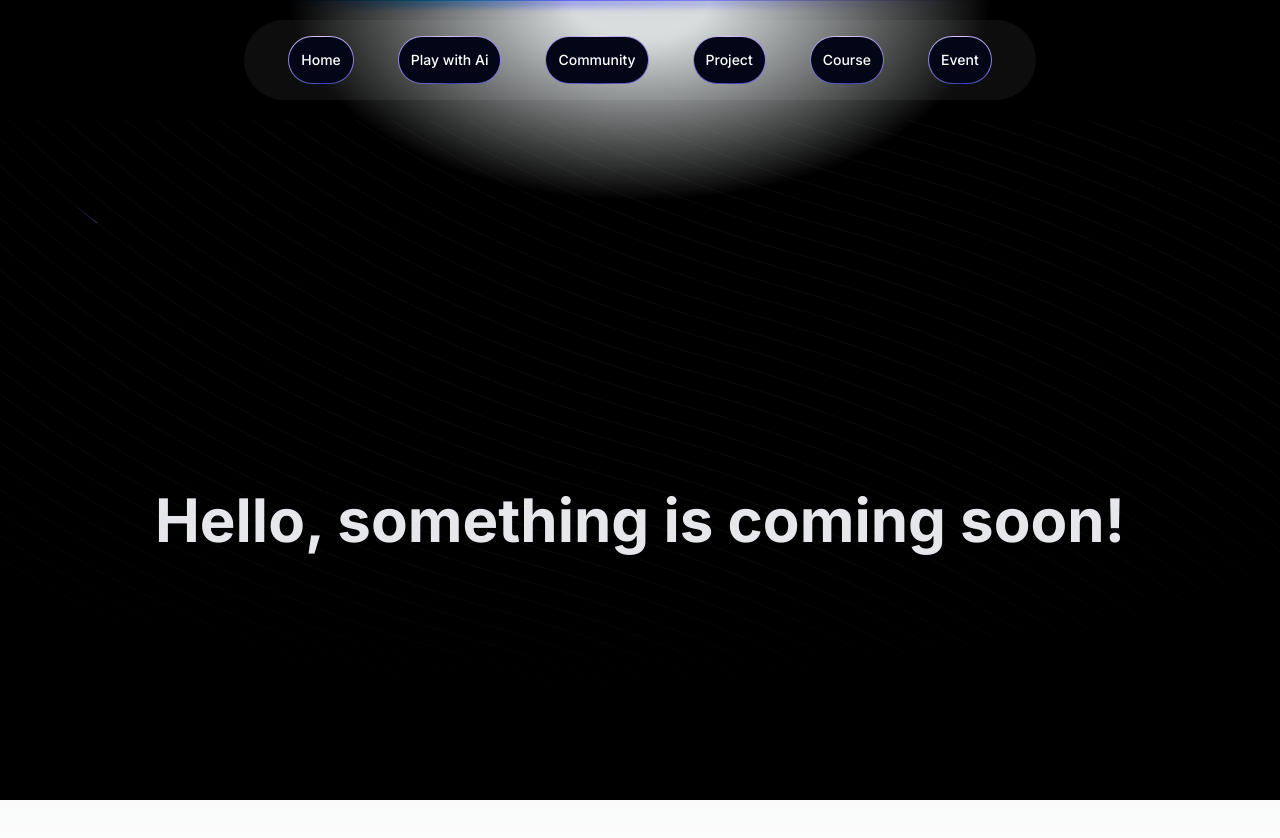
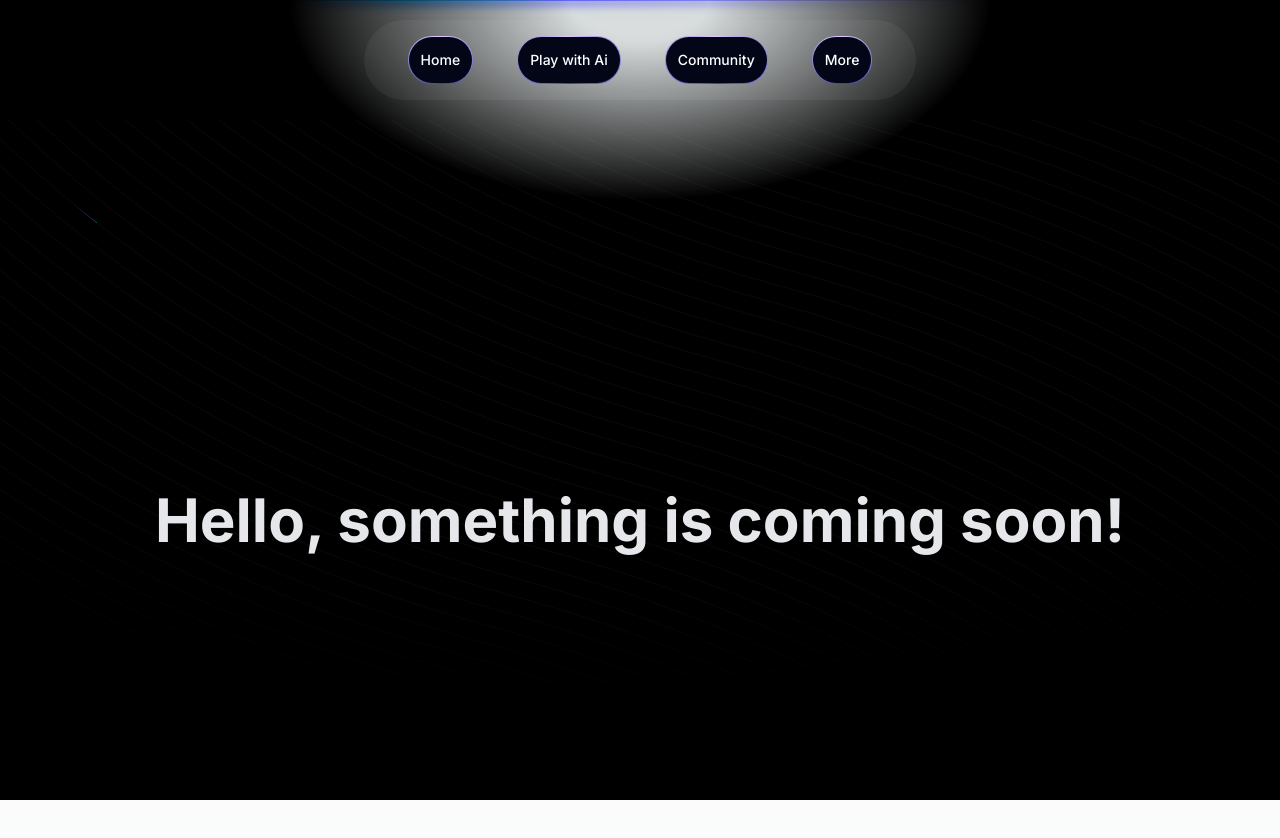
Before and after one commit to prathmchavan/Learnium, a Next.js app in the folder frontend/: page / in a window 1280 px wide. Shown: the top 838 px of the page. Built offline with nearby package versions, Linux system fonts and the light colour scheme.

Commit message:
minor changes
Navbar minor changes added dropdown

```diff
--- a/frontend/src/app/layout.tsx
+++ b/frontend/src/app/layout.tsx
@@ -1,7 +1,7 @@
 import type { Metadata } from "next";
 import { Inter } from "next/font/google";
 import "./globals.css";
-import Navbar from "@/components/Navbar";
+import Navbar from "@/components/Global/Navbar";
 import { SparklesCore } from "@/components/ui/sparkels";
 
 const inter = Inter({ subsets: ["latin"] });
--- /dev/null
+++ b/frontend/src/components/Global/ButtonNav/index.tsx
@@ -0,0 +1,48 @@
+"use client";
+import { ButtonsCard } from "@/components/ui/tailwindcss-buttons";
+import { useRouter } from "next/navigation";
+import React from "react";
+
+
+
+interface buttonNavProp {
+    name: string;
+}
+
+export function ButtonNav({ name }: buttonNavProp) {
+    const router = useRouter();
+    const r =(name:string)=>{
+
+        router.push(`/${name}`);    }
+    return (
+
+        <ButtonsCard className="bg-transparent w-full border-none h-auto" onClick={()=> r(name)}>
+            <button className="bg-slate-800 no-underline group cursor-pointer relative shadow-2xl shadow-zinc-900 rounded-full p-px text-xs font-semibold leading-6  text-white inline-block">
+                <span className="absolute inset-0 overflow-hidden rounded-full">
+                    <span className="absolute inset-0 rounded-full bg-[image:radial-gradient(75%_100%_at_50%_0%,rgba(56,189,248,0.6)_0%,rgba(56,189,248,0)_75%)] opacity-0 transition-opacity duration-500 group-hover:opacity-100"></span>
+                </span>
+                <div className="relative flex space-x-2 items-center z-10 rounded-full bg-zinc-950 py-0.5 px-4 ring-1 ring-white/10 ">
+                    <span>{name}</span>
+                    {/* <svg
+                        width="16"
+                        height="16"
+                        viewBox="0 0 24 24"
+                        fill="none"
+                        xmlns="http://www.w3.org/2000/svg"
+                    >
+                        <path
+                            stroke="currentColor"
+                            strokeLinecap="round"
+                            strokeLinejoin="round"
+                            strokeWidth="1.5"
+                            d="M10.75 8.75L14.25 12L10.75 15.25"
+                        ></path>
+                    </svg> */}
+                </div>
+                <span className="absolute -bottom-0 left-[1.125rem] h-px w-[calc(100%-2.25rem)] bg-gradient-to-r from-emerald-400/0 via-emerald-400/90 to-emerald-400/0 transition-opacity duration-500 group-hover:opacity-40"></span>
+            </button>
+        </ButtonsCard>
+
+
+    );
+}
--- /dev/null
+++ b/frontend/src/components/Global/Navbar/index.tsx
@@ -0,0 +1,70 @@
+"use client"
+import React, { useState } from "react";
+import { TailwindcssButtons } from "../TailwindcssButtons";
+import { ButtonsCard } from "../../ui/tailwindcss-buttons";
+import { HoveredLink, Menu, MenuItem } from "../../ui/navbar-menu";
+import { cn } from "@/lib/utils";
+import { ButtonNav } from "../ButtonNav";
+
+
+
+const Navbar = () => {
+    const [dropdownOpen, setDropdownOpen] = useState(false);
+
+    return (
+        <div className="flex justify-center align-middle my-5 ">
+            <div className=" justify-center align-middle flex ">
+                {/* Gradients */}
+                <div className="absolute inset-x-20 top-0 bg-gradient-to-r from-transparent via-indigo-500 to-transparent h-[5px] w-3/4 blur-sm" />
+                <div className="absolute inset-x-20 top-0 bg-gradient-to-r from-transparent via-indigo-500 to-transparent h-px w-3/4" />
+                <div className="absolute inset-x-60 top-0 bg-gradient-to-r from-transparent via-sky-500 to-transparent h-[5px] w-1/4 blur-sm" />
+                <div className="absolute inset-x-60 top-0 bg-gradient-to-r from-transparent via-sky-500 to-transparent h-px w-1/4" />
+
+
+
+                {/* Radial Gradient to prevent sharp edges */}
+                <div className="absolute inset-0 w-full h-full bg-black [mask-image:radial-gradient(350px_200px_at_top,transparent_20%,white)]"></div>
+            </div>
+            <div className=" bg-white rounded-full bg-clip-padding backdrop-filter backdrop-blur-sm bg-opacity-5 ">
+                <ul className=" flex flex-row gap-11 px-11 py-4">
+                    <li>
+                        <TailwindcssButtons name="Home" />
+                    </li>
+                    <li>
+                        <TailwindcssButtons name="Play with Ai" />
+                    </li>
+                    <li>
+                        <TailwindcssButtons name="Community" />
+                    </li>
+                    <li className="relative group">
+                        <button className="relative inline-flex h-12 overflow-hidden rounded-full p-[1px]">
+                            <span className="absolute inset-[-1000%] animate-[spin_2s_linear_infinite] bg-[conic-gradient(from_90deg_at_50%_50%,#E2CBFF_0%,#393BB2_50%,#E2CBFF_100%)]" />
+                            <span className="inline-flex h-full w-full cursor-pointer items-center justify-center rounded-full bg-slate-950 px-3 py-1 text-sm font-medium text-white backdrop-blur-3xl">
+                                More
+                            </span>
+                        </button>
+                        <ul
+                            className="absolute mt-5 px-5 py-2 bg-white bg-clip-padding backdrop-filter backdrop-blur-xl bg-opacity-5 rounded-lg shadow-lg transition-all duration-300 ease-in-out transform scale-95 opacity-0 group-hover:scale-100 group-hover:opacity-100 ">
+                            <li className="my-2">
+                                <ButtonNav name="Project" />
+                            </li>
+                            <li className="my-2">
+                                <ButtonNav name="Courses" />
+                            </li>
+                            <li>
+                                <ButtonNav name="Events" />
+                            </li>
+
+                        </ul>
+                    </li>
+
+                </ul>
+            </div>
+
+
+        </div>
+    )
+
+}
+
+export default Navbar;
--- a/frontend/src/components/buttons.tsx
+++ b/frontend/src/components/Global/TailwindcssButtons/index.tsx
@@ -2,7 +2,7 @@
 import React from "react";
 import reactElementToJSXString from "react-element-to-jsx-string";
 import { toast, Toaster } from "sonner";
-import { ButtonsCard } from "./ui/tailwindcss-buttons";
+import { ButtonsCard } from "../../ui/tailwindcss-buttons";
 
 interface TailwindcssButtonsProps {
   name: string;
--- a/frontend/src/components/Navbar.tsx
+++ /dev/null
@@ -1,52 +0,0 @@
-import React from "react";
-import { TailwindcssButtons } from "./buttons";
-import { ButtonsCard } from "./ui/tailwindcss-buttons";
-
-
-
-const Navbar = () => {
-
-    return (
-        <div className="flex justify-center align-middle my-5 ">
-            <div className=" justify-center align-middle flex ">
-                {/* Gradients */}
-                <div className="absolute inset-x-20 top-0 bg-gradient-to-r from-transparent via-indigo-500 to-transparent h-[5px] w-3/4 blur-sm" />
-                <div className="absolute inset-x-20 top-0 bg-gradient-to-r from-transparent via-indigo-500 to-transparent h-px w-3/4" />
-                <div className="absolute inset-x-60 top-0 bg-gradient-to-r from-transparent via-sky-500 to-transparent h-[5px] w-1/4 blur-sm" />
-                <div className="absolute inset-x-60 top-0 bg-gradient-to-r from-transparent via-sky-500 to-transparent h-px w-1/4" />
-
-
-
-                {/* Radial Gradient to prevent sharp edges */}
-                <div className="absolute inset-0 w-full h-full bg-black [mask-image:radial-gradient(350px_200px_at_top,transparent_20%,white)]"></div>
-            </div>
-            <div className=" bg-white rounded-full bg-clip-padding backdrop-filter backdrop-blur-sm bg-opacity-5 ">
-                <ul className=" flex flex-row gap-11 px-11 py-4">
-                    <li>
-                        <TailwindcssButtons name="Home" />
-                    </li>
-                    <li>
-                        <TailwindcssButtons name="Play with Ai" />
-                    </li>
-                    <li>
-                        <TailwindcssButtons name="Community" />
-                    </li>
-                    <li>
-                        <TailwindcssButtons name="Project" />
-                    </li>
-                    <li>
-                        <TailwindcssButtons name="Course" />
-                    </li>
-                    <li>
-                        <TailwindcssButtons name="Event" />
-                    </li>
-                </ul>
-            </div>
-
-
-        </div>
-    )
-
-}
-
-export default Navbar;
```
